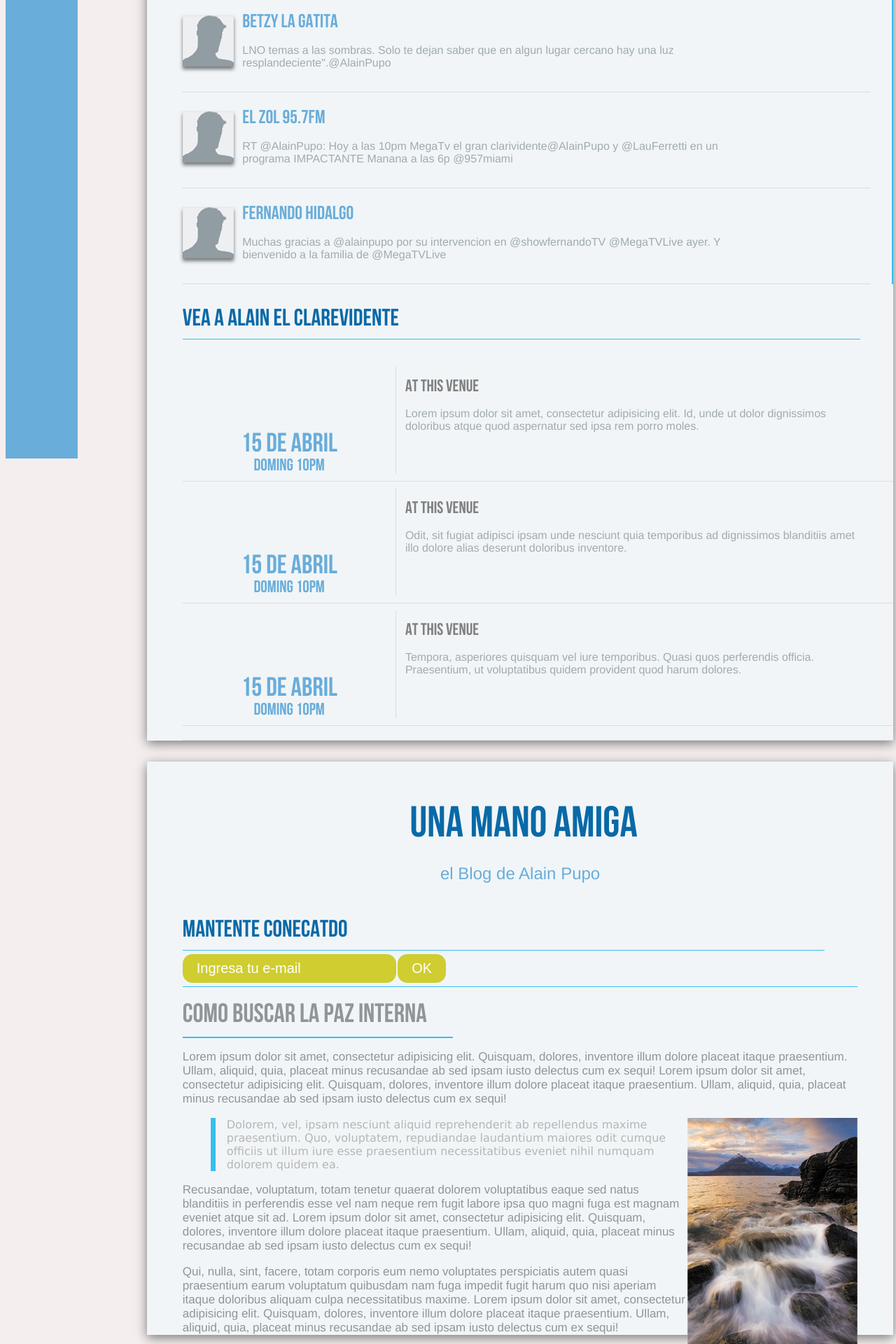
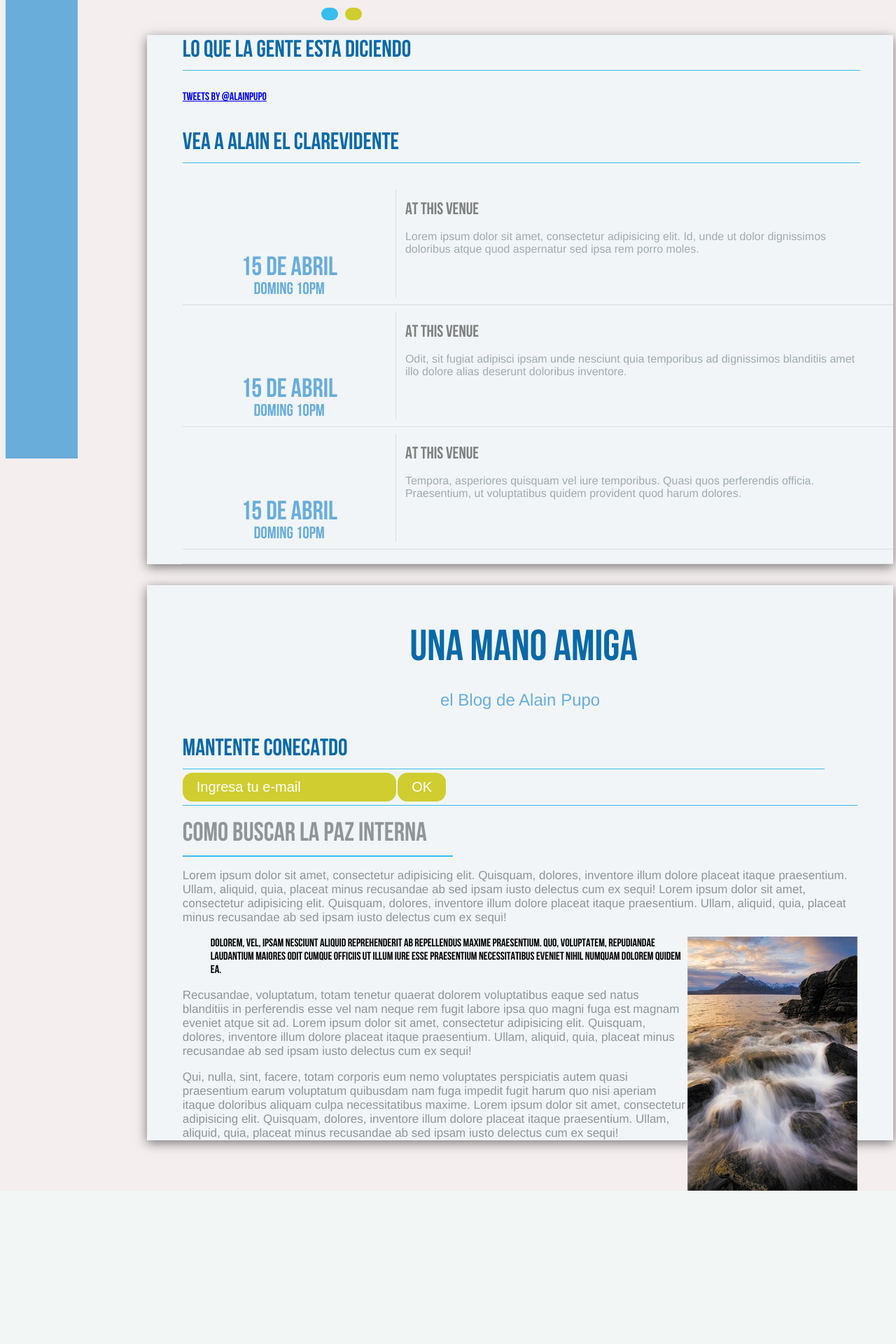
Before and after one commit to PradatiusD/alain, a PHP site: page / in a window 1280 px wide. Shown: the part 655-2575 px from the top of the page at 70% size. After the commit the page ends 2356 px from the top, so only its background shows below. Run offline with PHP 8.4, Linux system fonts and the light colour scheme; grey boxes labelled with a size stand in for pictures from a placeholder-image service; some libraries are stand-ins or nearby versions.

Commit message:
Twitter widget and responsiveness improvements -New nav on smaller screens -Removed sidebar on <1159px and fixed layout accordingly -As of now has now been moved onto WordPress -Fixed some layout conflicts with other browsers

```diff
--- a/css/main.css
+++ b/css/main.css
@@ -10,7 +10,8 @@
   background: #f4eeee; }
 
 h1, h2, h3, h4, h5 {
-  font-weight: normal; }
+  font-weight: normal;
+  margin-top: 1em; }
 
 ul {
   list-style-type: none;
@@ -19,7 +20,12 @@
 
 p {
   font-family: "Helvetica Neue", Helvetica, Arial, sans-serif;
-  color: #a1abaf; }
+  color: #a1abaf;
+  display: block;
+  -webkit-margin-before: 1em;
+  -webkit-margin-after: 1em;
+  -webkit-margin-start: 0px;
+  -webkit-margin-end: 0px; }
 
 header.header {
   position: fixed;
@@ -131,7 +167,8 @@
 #events li {
   display: block;
   border-bottom: #dadedf 1px solid;
-  padding: 10px 0px; }
+  padding: 10px 0px;
+  overflow: hidden; }
   #events li .left {
     display: inline-block;
     width: 30%;
@@ -215,7 +259,7 @@
     #blog .body p {
       color: #909598;
       font-size: 17px; }
-    #blog .body blockquote {
+    #blog .body blockquote p {
       font-family: "Lucida Grande", Tahoma, Verdana, Arial, sans-serif;
       font-size: 16px;
       border-left: 7px solid #38BEF1;
--- a/css/main.scss
+++ b/css/main.scss
@@ -29,6 +30,11 @@
 p {
 	font-family: $helvetica;
 	color:#a1abaf;
+	display: block;
+	-webkit-margin-before: 1em;
+	-webkit-margin-after: 1em;
+	-webkit-margin-start: 0px;
+	-webkit-margin-end: 0px;
 }
 
 header.header {
@@ -188,6 +236,7 @@
 		display: block;
 		border-bottom: #dadedf 1px solid;
 		padding:10px 0px;
+		overflow: hidden;
 		.left{
 			display: inline-block;
 			width: 30%;
@@ -221,6 +270,14 @@
 		}
 	}
 
+}
+
+.timeline {
+    background:none !important;
+    border:0 !important;
+}
+.summary .customisable-highlight {
+    visibility:hidden !important;
 }
 
 #blog {
@@ -287,7 +344,7 @@
 			color:#909598;
 			font-size:17px;
 		}
-		blockquote {
+		blockquote p {
 			font-family: $lucida-grande;
 			font-size:16px;
 			border-left: 7px solid #38BEF1;
--- a/index.html
+++ b/index.html
@@ -24,17 +24,25 @@
                 <section class="leftNav">
                     <ul class="social" align="center">
                         <li class="home"><a href=""><img src="img/home.png" alt=""><br>Inicio</a></li>
-                        <li><a href="#"><img src="img/facebook.png" alt=""></a></li>
-                        <li><a href="#"><img src="img/twitter.png" alt=""></a></li>
-                        <li><a href="#"><img src="img/mail.png" alt=""></a></li>
+                        <li><a target="_blank" href="https://www.facebook.com/alain.pupo"><img src="img/facebook.png" alt=""></a></li>
+                        <li><a target="_blank" href="https://twitter.com/alainpupo"><img src="img/twitter.png" alt=""></a></li>
+                        <li><a target="_blank" href="mailto:alainclarividente@yahoo.com?Subject=Hola%20Alain!"><img src="img/mail.png" alt=""></a></li>
                     </ul>
                 </section>
                 <nav class="topNav">
                     <ul align="center">
+                        <li class="desktopmenu"><a href="#">Biografia</a></li>
+                        <li class="desktopmenu"><a href="#">Videos</a></li>
+                        <li class="desktopmenu"><a href="#">Fotos</a></li>
+                        <li class="logo"><a href="#"><img src="img/Logo.png" alt=""></a></li>
+                        <li class="desktopmenu"><a href="#">Eventos</a></li>
+                        <li class="desktopmenu"><a href="#">Contacto</a></li>
+                        <li class="desktopmenu"><a href="#">Tienda</a></li>
+                    </ul>
+                    <ul align="center" class="dropdownz">
                         <li><a href="#">Biografia</a></li>
                         <li><a href="#">Videos</a></li>
                         <li><a href="#">Fotos</a></li>
-                        <li class="logo"><a href="#"><img src="img/Logo.png" alt=""></a></li>
                         <li><a href="#">Eventos</a></li>
                         <li><a href="#">Contacto</a></li>
                         <li><a href="#">Tienda</a></li>
@@ -47,10 +55,8 @@
             <section id="slider" class="row-fluid">
                 <div id="banner-fade" class="span10 offset2">
                     <ul class="bjqs">
+                        <li><iframe width="950" height="534" src="http://www.youtube.com/embed/R0JTzWNVUXY?rel=0&autoplay=1?wmode=transparent" frameborder="0" allowfullscreen></iframe></li>
                         <li><img src="img/slide1.jpg" alt=""></li>
-                        <li><img src="http://placehold.it/940x400&text=slide+2" alt=""></li>
-                        <li><img src="http://placehold.it/940x400&text=slide+3" alt=""></li>
-                        <li><img src="http://placehold.it/940x400&text=slide+4" alt=""></li>
                     </ul>
                 </div>
             </section>
@@ -58,23 +64,9 @@
             <section class="box row-fluid">
                 <div id="feed" class="span6">
                     <h2>Lo que la gente esta diciendo</h2>
-                    <ul>
-                        <li>
-                            <img src="img/user.png" alt="">
-                            <span><h3>Betzy La Gatita</h3>
-                            <p>LNO temas a las sombras. Solo te dejan saber que en algun lugar cercano hay una luz resplandeciente".@AlainPupo</p></span>
-                        </li>
-                        <li>
-                            <img src="img/user.png" alt="">
-                            <span><h3>El ZOL 95.7FM</h3>
-                            <p>RT @AlainPupo: Hoy a las 10pm MegaTv el gran clarividente@AlainPupo y @LauFerretti en un programa IMPACTANTE Manana a las 6p @957miami</p>
-                        </li></span>
-                        <li>
-                            <img src="img/user.png" alt="">
-                            <span><h3>Fernando Hidalgo</h3>
-                            <p>Muchas gracias a @alainpupo por su intervencion en @showfernandoTV @MegaTVLive ayer. Y bienvenido a la familia de @MegaTVLive</p></span>
-                        </li>
-                    </ul>
+                    <a class="twitter-timeline" href="https://twitter.com/AlainPupo" data-chrome="transparent" data-widget-id="327986470440812546">Tweets by @AlainPupo</a>
+                    <script>!function(d,s,id){var js,fjs=d.getElementsByTagName(s)[0],p=/^http:/.test(d.location)?'http':'https';if(!d.getElementById(id)){js=d.createElement(s);js.id=id;js.src=p+"://platform.twitter.com/widgets.js";fjs.parentNode.insertBefore(js,fjs);}}(document,"script","twitter-wjs");
+                    </script>
                 </div>
                 <div id="events" class="span6">
                     <h2>Vea a Alain El Clarevidente</h2>
@@ -144,8 +136,9 @@
         <script>
             jQuery(document).ready(function($) {
                 $('#banner-fade').bjqs({
-                    'height' : 400,
+                    'height' : 534,
                     'width' : 960,
+                    'automatic' : false,
                     'responsive' : true
                 });
             });
```
Also changed, not shown: other parts of css/main.css (+38 -1 lines), other parts of css/main.scss (+43 -0 lines).
